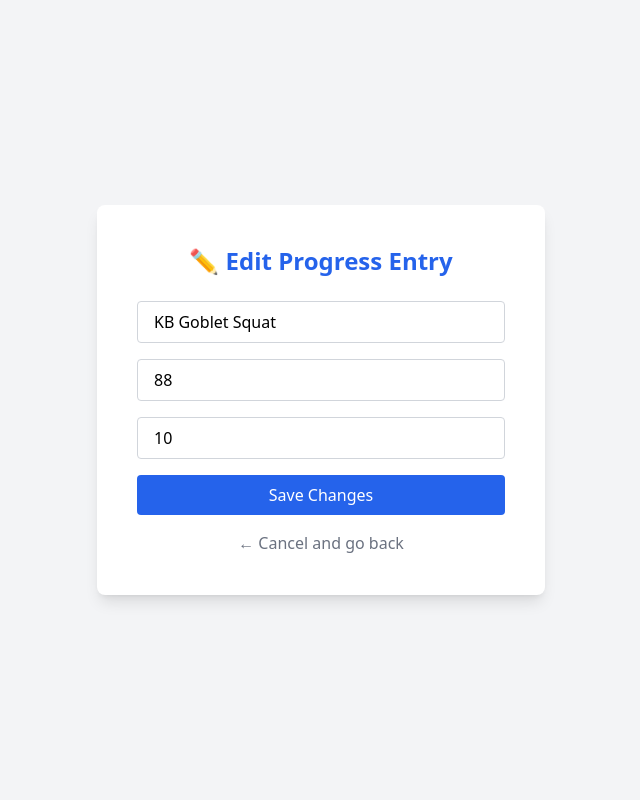
After one commit to samrosen03/port-of-power-app, a Flask app: page /edit/1 in a window 1280 px wide. The commit adds this page. Shown: the whole page, without its empty margins (319-959 px from the left). Run offline with Flask 3, Linux system fonts and the light colour scheme; a user stored in the database is signed in; style sheets or scripts are compiled from the project's sources.

Commit message:
Added edit functionality for progress entries with pre-filled edit form, update route, and UI enhancements

```diff
--- a/app.py
+++ b/app.py
@@ -8,11 +8,11 @@ from wtforms.validators import InputRequired, Email, Length
 from datetime import datetime
 import smtplib
 from email.message import EmailMessage
-from sqlalchemy import func  # ✅ for PR query
+from sqlalchemy import func
 
 # ---------------- FLASK CONFIG ----------------
 app = Flask(__name__)
-app.secret_key = 'supersecretkey'  # Replace with env var in production
+app.secret_key = 'supersecretkey'
 
 # ---------------- DATABASE CONFIG ----------------
 app.config['SQLALCHEMY_DATABASE_URI'] = 'sqlite:///progress.db'
@@ -78,7 +78,6 @@ def register():
         db.session.commit()
         flash("Account created! Please log in.", "success")
         return redirect(url_for('login'))
-
     return render_template('register.html', form=form)
 
 @app.route('/login', methods=['GET', 'POST'])
@@ -103,10 +102,10 @@ def logout():
 def dashboard():
     return render_template('dashboard.html', user=current_user)
 
+# ---------------- PROGRESS ROUTE ----------------
 @app.route('/progress', methods=['GET', 'POST'])
 @login_required
 def progress():
-    # ---------------- POST: Add New Entry ----------------
     if request.method == 'POST':
         exercise = request.form['exercise']
         weight = request.form['weight']
@@ -129,7 +128,6 @@ def progress():
         flash("Progress submitted!", "success")
         return redirect(url_for('progress'))
 
-    # ---------------- GET: Fetch Data ----------------
     selected_exercise = request.args.get('exercise')
 
     if selected_exercise:
@@ -141,19 +139,16 @@ def progress():
             user_id=current_user.id
         ).order_by(Progress.date.desc()).all()
 
-    # All exercises for dropdown
     all_exercises = db.session.query(Progress.exercise).filter_by(
         user_id=current_user.id
     ).distinct().all()
     all_exercises = [e[0] for e in all_exercises]
 
-    # ✅ PR Query
     pr_data = db.session.query(
         Progress.exercise,
         func.max(Progress.weight)
     ).filter_by(user_id=current_user.id).group_by(Progress.exercise).all()
 
-    # ✅ PR Dictionary
     pr_dict = {exercise: max_weight for exercise, max_weight in pr_data}
 
     return render_template('progress.html',
@@ -176,6 +171,26 @@ def delete_entry(entry_id):
         flash("Entry not found or unauthorized.", "error")
     return redirect(url_for('progress'))
 
+# ---------------- EDIT ENTRY ROUTE ----------------
+@app.route('/edit/<int:entry_id>', methods=['GET', 'POST'])
+@login_required
+def edit_entry(entry_id):
+    entry = Progress.query.filter_by(id=entry_id, user_id=current_user.id).first()
+    if not entry:
+        flash("Entry not found or unauthorized.", "error")
+        return redirect(url_for('progress'))
+
+    if request.method == 'POST':
+        entry.exercise = request.form['exercise']
+        entry.weight = int(request.form['weight'])
+        entry.reps = int(request.form['reps'])
+        db.session.commit()
+        flash("Entry updated successfully!", "success")
+        return redirect(url_for('progress'))
+
+    return render_template('edit.html', entry=entry)
+
+# ---------------- CONTACT ROUTE ----------------
 @app.route('/contact', methods=['POST'])
 def contact():
     name = request.form['name']
@@ -200,7 +215,7 @@ def send_email(name, sender_email, message_body):
     msg['To'] = "portofpower03@gmail.com"
 
     with smtplib.SMTP_SSL('smtp.gmail.com', 465) as smtp:
-        smtp.login("portofpower03@gmail.com", "nzhzlzoxwrwwucwd")  # Replace with env var
+        smtp.login("portofpower03@gmail.com", "nzhzlzoxwrwwucwd")
         smtp.send_message(msg)
 
 # ---------------- RUN APP ----------------
--- /dev/null
+++ b/templates/edit.html
@@ -0,0 +1,50 @@
+<!DOCTYPE html>
+<html>
+<head>
+  <title>Edit Progress Entry</title>
+  <link href="/static/css/output.css" rel="stylesheet">
+</head>
+<body class="bg-gray-100 min-h-screen flex items-center justify-center">
+
+  <div class="bg-white p-10 rounded-lg shadow-lg w-full max-w-md">
+
+    <h1 class="text-2xl font-bold text-blue-600 mb-6 text-center">✏️ Edit Progress Entry</h1>
+
+    <!-- ✅ Flash Messages -->
+    {% with messages = get_flashed_messages(with_categories=true) %}
+      {% if messages %}
+        {% for category, message in messages %}
+          <div class="mb-4 text-center text-sm text-{{ 'green-600' if category == 'success' else 'red-600' }}">
+            {{ message }}
+          </div>
+        {% endfor %}
+      {% endif %}
+    {% endwith %}
+
+    <!-- ✅ Edit Form -->
+    <form method="POST" action="{{ url_for('edit_entry', entry_id=entry.id) }}" class="space-y-4">
+
+      <input type="text" name="exercise" value="{{ entry.exercise }}"
+             class="w-full border border-gray-300 rounded px-4 py-2 focus:outline-none focus:ring-2 focus:ring-blue-400" required>
+
+      <input type="number" name="weight" value="{{ entry.weight }}"
+             class="w-full border border-gray-300 rounded px-4 py-2 focus:outline-none focus:ring-2 focus:ring-blue-400" required>
+
+      <input type="number" name="reps" value="{{ entry.reps }}"
+             class="w-full border border-gray-300 rounded px-4 py-2 focus:outline-none focus:ring-2 focus:ring-blue-400" required>
+
+      <button type="submit"
+              class="bg-blue-600 text-white px-4 py-2 rounded hover:bg-blue-700 transition duration-200 w-full">
+        Save Changes
+      </button>
+    </form>
+
+    <!-- ✅ Cancel Button -->
+    <div class="text-center mt-4">
+      <a href="{{ url_for('progress') }}" class="text-gray-500 hover:underline">← Cancel and go back</a>
+    </div>
+
+  </div>
+
+</body>
+</html>
```
Also changed, not shown: templates/progress.html (+7 -2 lines).
